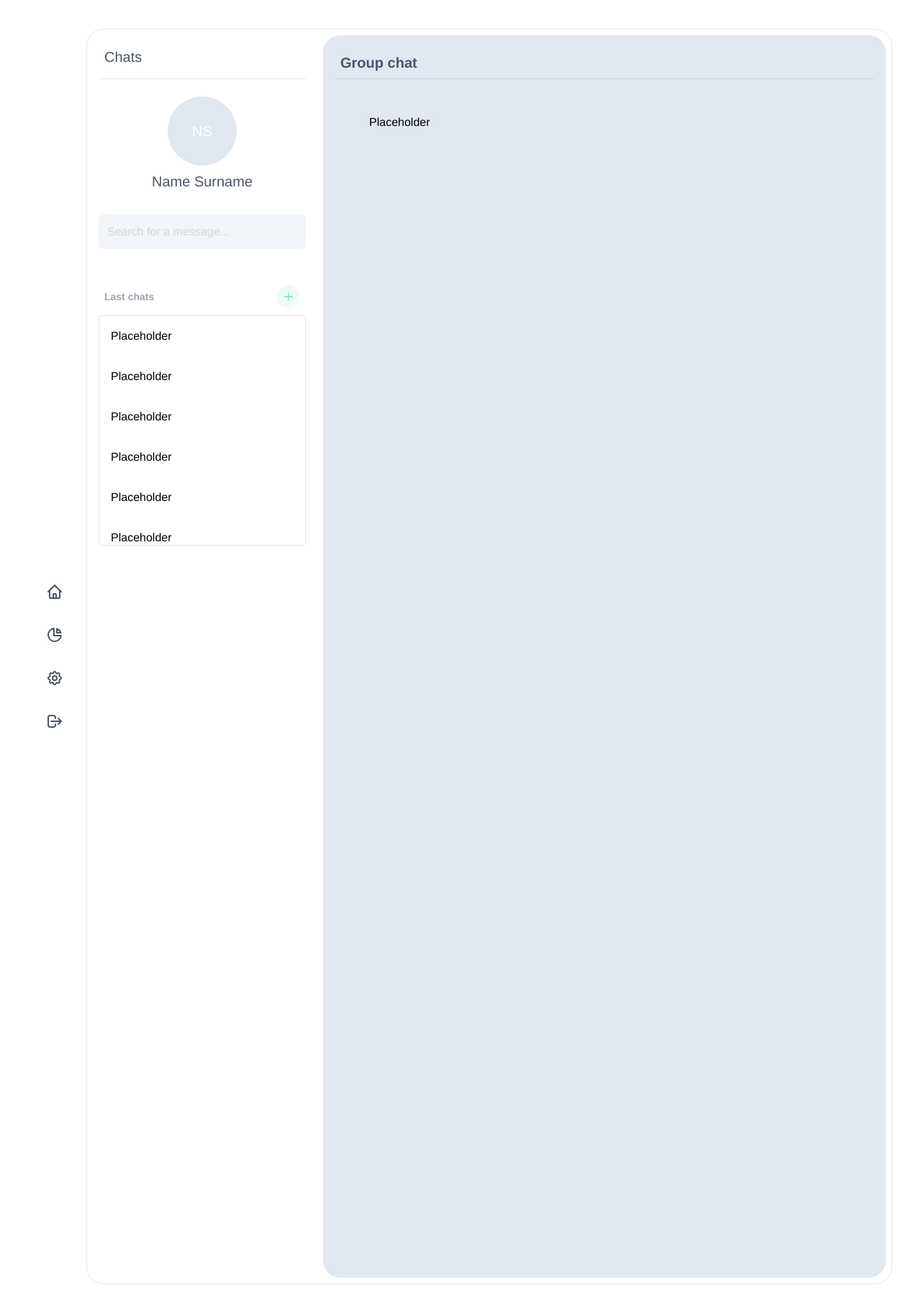
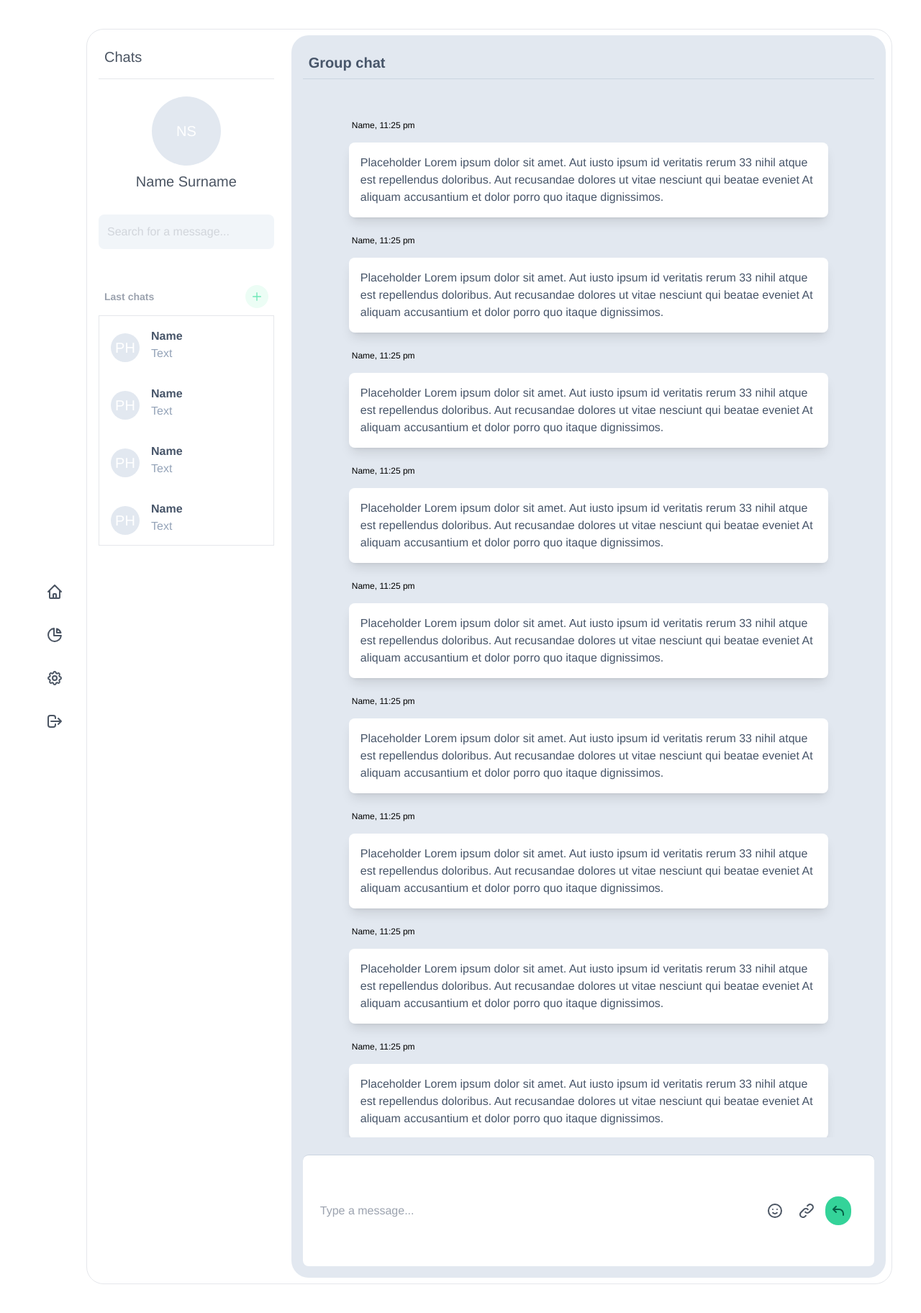
Before and after one commit to WebAppBertoliBoutet/WebApp, a Flask app: page / in a window 1280 px wide. Shown: the whole page at 72% size. Run offline with Flask 2, Linux system fonts and the light colour scheme; data comes from the database, SQL or seed files in the repository; some libraries are stand-ins or nearby versions.

Commit message:
chat background fix

```diff
--- a/templates/home.html.jinja2
+++ b/templates/home.html.jinja2
@@ -2,8 +2,7 @@
 {% set title = "Home Page" %}
 
 {% block children %}
-    <div class="grow max-w-xs">
-        <main class="p-4 divide-y flex flex-col">
+    <main class="p-4 w-1/4 divide-y flex flex-col">
         <section>
             <p class="text-xl text-gray-600 p-2">Chats</p>
         </section>
@@ -24,31 +23,68 @@
                     <button class="inline-flex items-center justify-center w-8 h-8 mr-2 text-emerald-300 transition-colors duration-150 rounded-full focus:shadow-outline bg-emerald-50">
                         <svg xmlns="http://www.w3.org/2000/svg" class="h-4 w-4" fill="none" viewBox="0 0 24 24"
                              stroke="currentColor">
-                                <path stroke-linecap="round" stroke-linejoin="round" stroke-width="2"
-                                      d="M12 4v16m8-8H4"/>
+                            <path stroke-linecap="round" stroke-linejoin="round" stroke-width="2" d="M12 4v16m8-8H4"/>
                         </svg>
                     </button>
                 </div>
-                    <div id="chats-log" class="border rounded max-h-80 overflow-y-scroll">
+                <div id="chats-log" class="border max-h-80 overflow-y-scroll">
                     {% for item in [1,2,3,4,5,6,7,8,9] %}
-                            <div class="p-4 hover:bg-slate-50 relative">
-                                Placeholder
+                        <div class="pl-4 hover:bg-slate-50 flex">
+                            <div class="mt-6 w-10 h-10 flex justify-center items-center rounded-full bg-slate-200 text-xl text-white uppercase">
+                                PH
+                            </div>
+                            <div class="flex flex-col p-4">
+                                <span class="font-semibold text-slate-600">Name</span>
+                                <span class="text-slate-400">Text</span>
+                            </div>
                         </div>
                     {% endfor %}
                 </div>
             </div>
         </section>
     </main>
-    </div>
 
-    <div class="grow rounded-3xl m-2 bg-slate-200">
-        <main class="p-4 divide-y flex flex-col divide-slate-300">
+    <main class="p-4 m-2 rounded-3xl w-3/4 divide-y flex flex-col divide-slate-300 bg-slate-200">
         <section class="text-xl text-slate-600 font-semibold p-2">
             Group chat
         </section>
-            <section class="p-12">
-                Placeholder
+        <section class="flex flex-col p-12 overflow-y-scroll">
+            {% for item in [1,2,3,4,5,6,7,8,9] %}
+                <p class="text-xs ml-5 mt-2">
+                    Name, 11:25 pm
+                </p>
+                <div class="p-4 m-4 rounded-lg text-slate-600 bg-white shadow-lg max-w-2xl">
+                    Placeholder Lorem ipsum dolor sit amet. Aut iusto ipsum id veritatis rerum 33 nihil atque est
+                    repellendus doloribus. Aut recusandae dolores ut vitae nesciunt qui beatae eveniet At aliquam
+                    accusantium et dolor porro quo itaque dignissimos.
+                </div>
+            {% endfor %}
+        </section>
+        <section
+                class="flex items-center w-full h-40 p-6 mt-6 text-base text-slate-600 placeholder-gray-300 rounded-lg bg-white">
+            <input class="basis-11/12 focus:outline-none" type="text" placeholder="Type a message..."/>
+            <button class="inline-flex items-center justify-center w-10 h-10 mr-2 text-gray-600 transition-colors duration-150 rounded-full focus:shadow-outline hover:text-emerald-500 hover:bg-emerald-100">
+                <svg xmlns="http://www.w3.org/2000/svg" class="h-6 w-6" fill="none" viewBox="0 0 24 24"
+                     stroke="currentColor">
+                    <path stroke-linecap="round" stroke-linejoin="round" stroke-width="2"
+                          d="M14.828 14.828a4 4 0 01-5.656 0M9 10h.01M15 10h.01M21 12a9 9 0 11-18 0 9 9 0 0118 0z"/>
+                </svg>
+            </button>
+            <button class="inline-flex items-center justify-center w-10 h-10 mr-2 text-gray-600 transition-colors duration-150 rounded-full focus:shadow-outline hover:text-emerald-500 hover:bg-emerald-100">
+                <svg xmlns="http://www.w3.org/2000/svg" class="h-6 w-6" fill="none" viewBox="0 0 24 24"
+                     stroke="currentColor">
+                    <path stroke-linecap="round" stroke-linejoin="round" stroke-width="2"
+                          d="M13.828 10.172a4 4 0 00-5.656 0l-4 4a4 4 0 105.656 5.656l1.102-1.101m-.758-4.899a4 4 0 005.656 0l4-4a4 4 0 00-5.656-5.656l-1.1 1.1"/>
+                </svg>
+            </button>
+            <button class="inline-flex items-center justify-center w-10 h-10 mr-2 text-emerald-800 bg-emerald-400 transition-colors duration-150 rounded-full focus:shadow-outline hover:text-emerald-600 hover:bg-emerald-300">
+                <svg xmlns="http://www.w3.org/2000/svg" class="h-5 w-5" viewBox="0 0 20 20" fill="currentColor">
+                    <path fill-rule="evenodd"
+                          d="M7.707 3.293a1 1 0 010 1.414L5.414 7H11a7 7 0 017 7v2a1 1 0 11-2 0v-2a5 5 0 00-5-5H5.414l2.293 2.293a1 1 0 11-1.414 1.414l-4-4a1 1 0 010-1.414l4-4a1 1 0 011.414 0z"
+                          clip-rule="evenodd"/>
+                </svg>
+            </button>
+
         </section>
     </main>
-    </div>
 {% endblock %}
```
Lines whose indentation alone changed are shown as unchanged.
